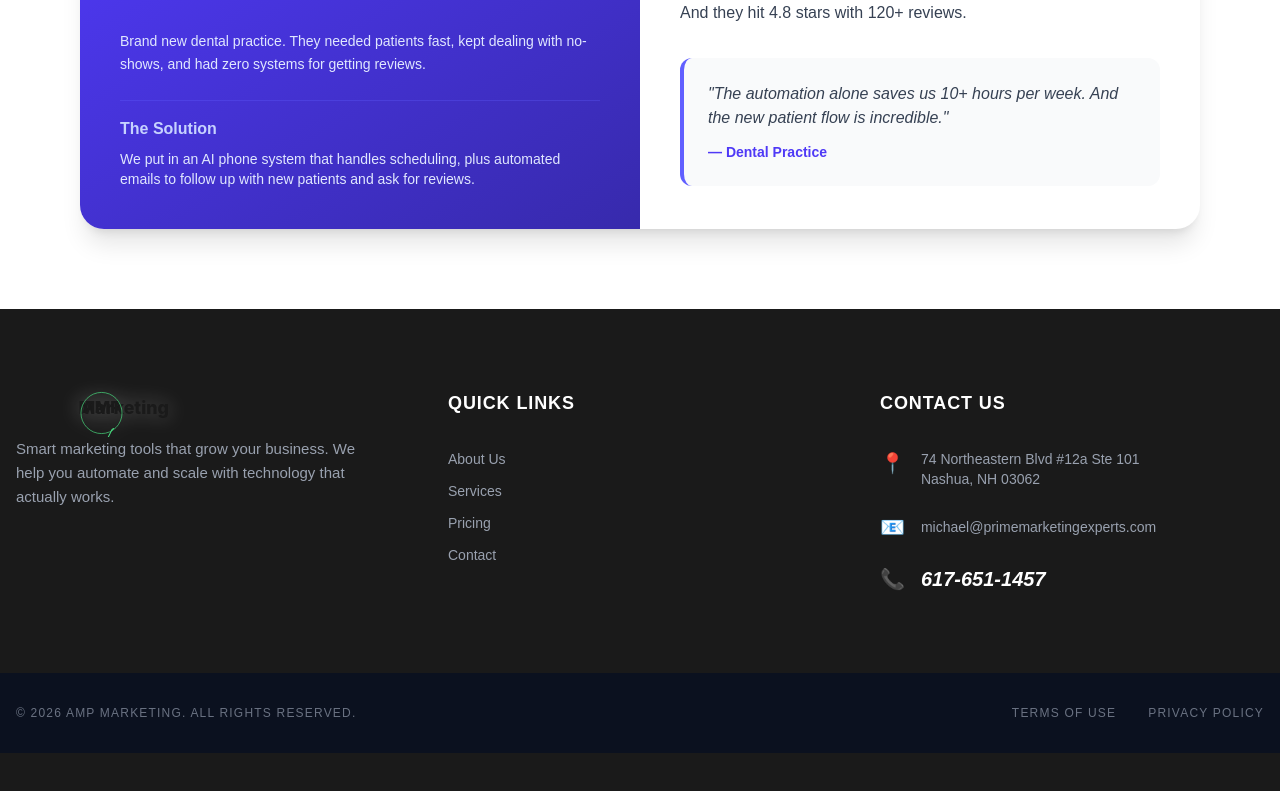
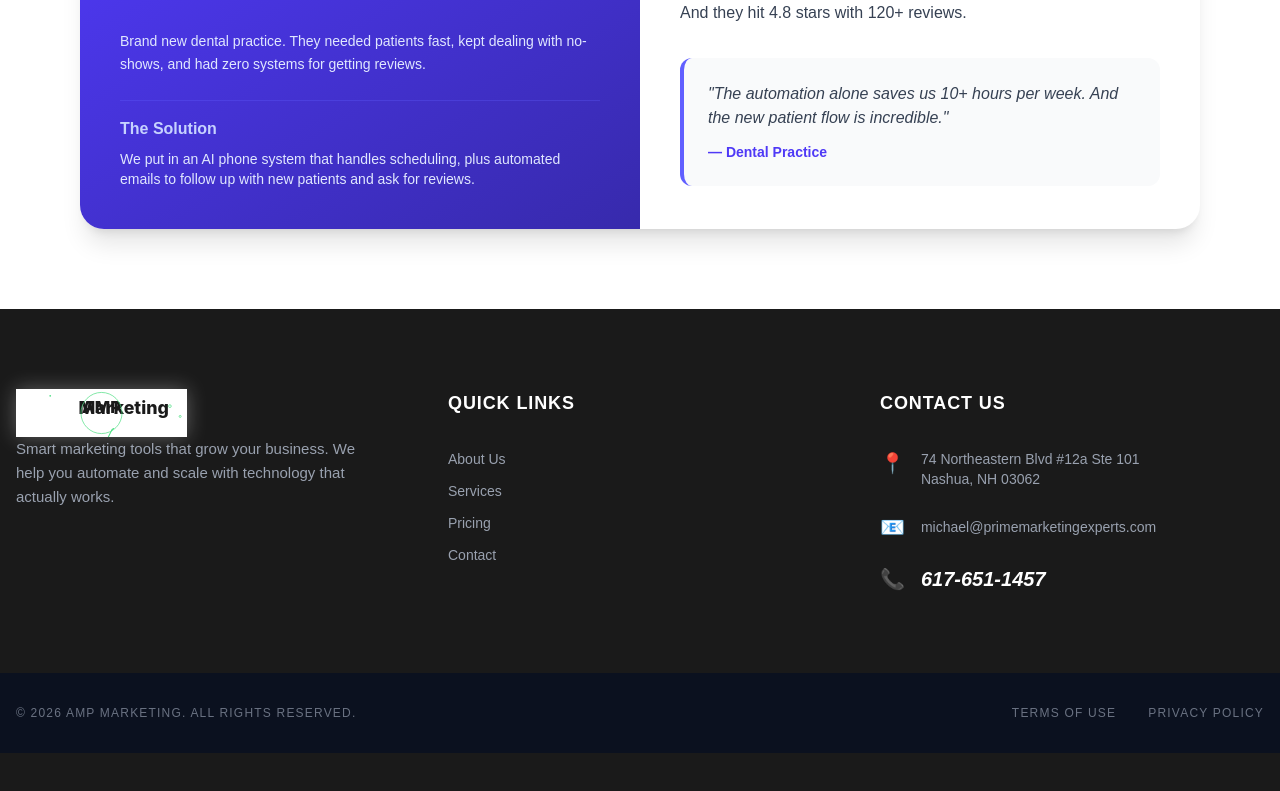
Before and after one commit to jdgafx/convertiq.com, a Next.js app: page /about in a window 1280 px wide. Shown: the part 3753-4544 px from the top of the page. Built offline with nearby package versions, Linux system fonts and the light colour scheme.

Commit message:
fix: remove logo-amp-ai-v2.svg, update all references to logo.svg, remove hero logo

```diff
--- a/src/app/page.tsx
+++ b/src/app/page.tsx
@@ -30,10 +30,6 @@ export default function Home() {
         <div className="absolute inset-0 opacity-20" style={{ backgroundImage: "radial-gradient(circle at 25% 25%, rgba(79,70,229,0.3) 0%, transparent 50%), radial-gradient(circle at 75% 75%, rgba(99,102,241,0.2) 0%, transparent 50%)" }}></div>
 
         <div className="container mx-auto px-4 relative z-10">
-        {/* Logo Section */}
-          <div className="flex justify-center mb-8">
-            <img src="/logo.svg" alt="AMP Marketing" className="h-16 w-auto drop-shadow-[0_10px_rgba(0,0,0,0.3)]" />
-          </div>
 
         {/* Hero Tagline */}
         <div className="text-center mb-12">
--- a/src/components/Layout.tsx
+++ b/src/components/Layout.tsx
@@ -48,7 +48,7 @@ export function Navbar() {
             {/* Mobile Header */}
             <div className="xl:hidden flex items-center justify-between px-4 py-4 border-b bg-white relative z-50">
                 <Link href="/">
-                    <img src="/logo-amp-ai-v2.svg" alt="AMP Marketing" className="h-12 w-auto" />
+                    <img src="/logo.svg" alt="AMP Marketing" className="h-12 w-auto" />
                 </Link>
                 <button
                     onClick={() => setIsMobileMenuOpen(!isMobileMenuOpen)}
@@ -98,7 +98,7 @@ export function Footer() {
                 <div className="grid grid-cols-1 md:grid-cols-3 gap-12 mb-20">
                     <div className="space-y-8">
                         <Link href="/">
-<img src="/logo-amp-ai-v2.svg" alt="AMP Marketing" className="h-12 w-auto drop-shadow-[0_0_10px_rgba(255,255,255,0.3)]" />
+                            <img src="/logo.svg" alt="AMP Marketing" className="h-12 w-auto drop-shadow-[0_0_10px_rgba(255,255,255,0.3)]" />
                         </Link>
                         <p className="text-gray-400 text-[15px] leading-relaxed pr-6">
                             Smart marketing tools that grow your business. We help you automate and scale with technology that actually works.
```
Also changed, not shown: public/logo-amp-ai-v2.svg (deleted).
